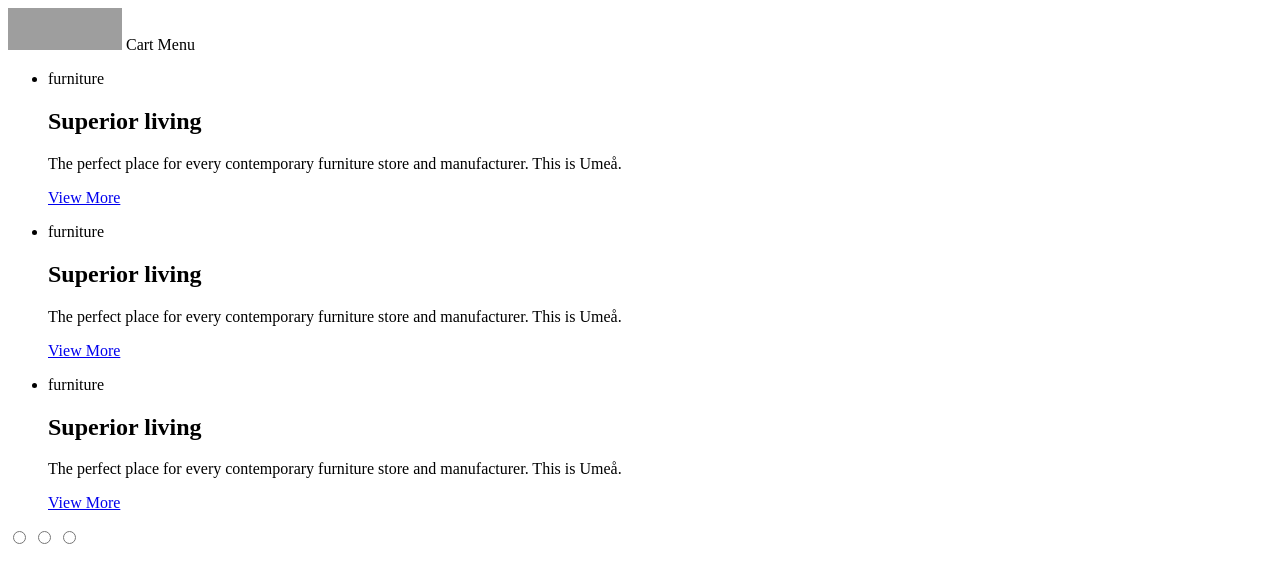
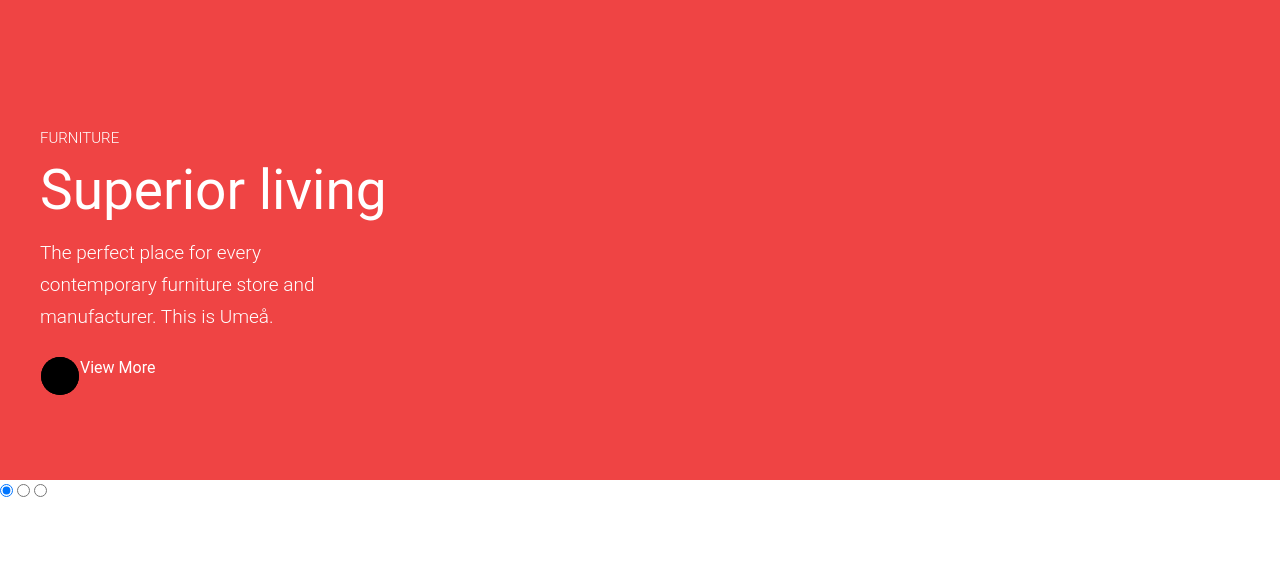
Before and after one commit to HladenRazum/umea-clone, a plain HTML site: page index.html in a window 1280 px wide. Drawn offline with nearby package versions, Linux system fonts and the light colour scheme; grey boxes are pictures that could not be loaded.

Commit message:
added tailwing

```diff
--- a/index.html
+++ b/index.html
@@ -4,10 +4,27 @@
       <meta charset="UTF-8" />
       <meta name="viewport" content="width=device-width, initial-scale=1.0" />
       <title>[CLONE] Umeå - Furniture Store</title>
-    <link rel="stylesheet" href="styles.css" />
+      <script src="https://cdn.tailwindcss.com"></script>
+
+      <script>
+         tailwind.config = {
+            theme: {
+               extend: {
+                  colors: {
+                     clifford: "#da373d",
+                  },
+                  fontSize: {
+                     "5xl": "55px",
+                     caption: "15px",
+                     subtitle: "19px",
+                  },
+               },
+            },
+         };
+      </script>
    </head>
-  <body>
-    <header>
+   <body class="text-white font-['Roboto']">
+      <!-- <header>
          <a href="/">
             <img
                src="https://umea.qodeinteractive.com/wp-content/uploads/2021/04/umea-logo-regular.png"
@@ -17,45 +34,80 @@
          /></a>
          <span>Cart</span>
          <span>Menu</span>
-    </header>
+      </header> -->
       <section>
          <ul>
-        <li>
+            <li class="bg-red-500 h-[480px] relative">
                <div>
-            <p>furniture</p>
-            <h2>Superior living</h2>
-            <p>
-              The perfect place for every contemporary furniture store and
-              manufacturer. This is Umeå.
+                  <p
+                     class="uppercase font-light absolute left-[40px] top-[127px] text-caption"
+                  >
+                     furniture
                   </p>
-            <a href="/">View More</a>
+                  <h2 class="text-5xl absolute left-[40px] top-[149px]">
+                     Superior living
+                  </h2>
+                  <p
+                     class="text-subtitle font-light max-w-[290px] leading-8 absolute left-[40px] top-[237px]"
+                  >
+                     The perfect place for every contemporary furniture store
+                     and manufacturer. This is Umeå.
+                  </p>
+                  <span class="absolute top-[356px] left-[40px]">
+                     <div class="relative flex">
+                        <svg
+                           xmlns="http://www.w3.org/2000/svg"
+                           x="0px"
+                           y="0px"
+                           width="40px"
+                           height="40px"
+                           viewBox="0 0 40 40"
+                           enable-background="new 0 0 40 40"
+                           xml:space="preserve"
+                        >
+                           <circle
+                              class="qodef-arc-1"
+                              cx="20"
+                              cy="20"
+                              r="19"
+                           ></circle>
+                           <circle
+                              class="qodef-arc-2"
+                              cx="20"
+                              cy="20"
+                              r="19"
+                           ></circle>
+                        </svg>
+                        <a class="text-bold inline-flex" href="/">View More</a>
+                     </div>
+                  </span>
                </div>
             </li>
-        <li>
+            <!-- <li class="bg-blue-500 h-[480px] relative">
                <div>
-            <p>furniture</p>
-            <h2>Superior living</h2>
-            <p>
-              The perfect place for every contemporary furniture store and
-              manufacturer. This is Umeå.
+                  <p class="uppercase font-light">furniture</p>
+                  <h2 class="text-5xl">Second slide</h2>
+                  <p class="text-lg font-light max-w-[290px] leading-8">
+                     The perfect place for every contemporary furniture store
+                     and manufacturer. This is Umeå.
                   </p>
-            <a href="/">View More</a>
+                  <a class="text-bold btn-link" href="/">View More</a>
                </div>
             </li>
-        <li>
+            <li class="bg-yellow-500 h-[480px] relative">
                <div>
-            <p>furniture</p>
-            <h2>Superior living</h2>
-            <p>
-              The perfect place for every contemporary furniture store and
-              manufacturer. This is Umeå.
+                  <p class="uppercase font-light">furniture</p>
+                  <h2 class="text-5xl">Third slide</h2>
+                  <p class="text-lg font-light max-w-[290px] leading-8">
+                     The perfect place for every contemporary furniture store
+                     and manufacturer. This is Umeå.
                   </p>
-            <a href="/">View More</a>
+                  <a class="text-bold btn-link" href="/">View More</a>
                </div>
-        </li>
+            </li> -->
          </ul>
          <div>
-        <input type="radio" value="slide-1" name="slides" />
+            <input type="radio" checked value="slide-1" name="slides" />
             <input type="radio" value="slide-2" name="slides" />
             <input type="radio" value="slide-3" name="slides" />
          </div>
--- a/styles.css
+++ /dev/null
@@ -1,3 +0,0 @@
-* {
-   box-sizing: border-box;
-}
```
Lines whose indentation alone changed are shown as unchanged.
